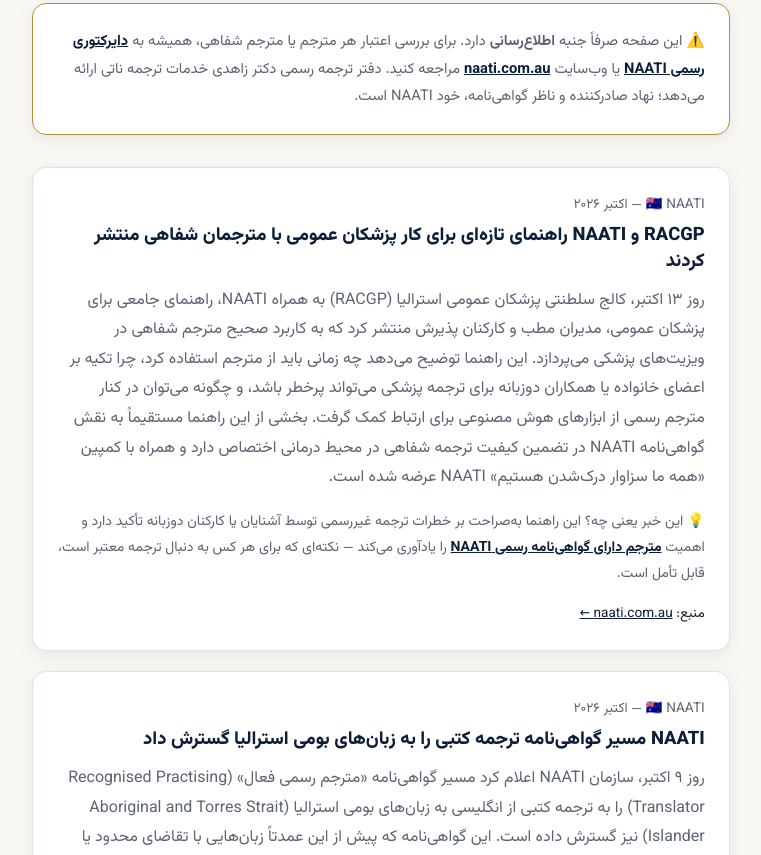
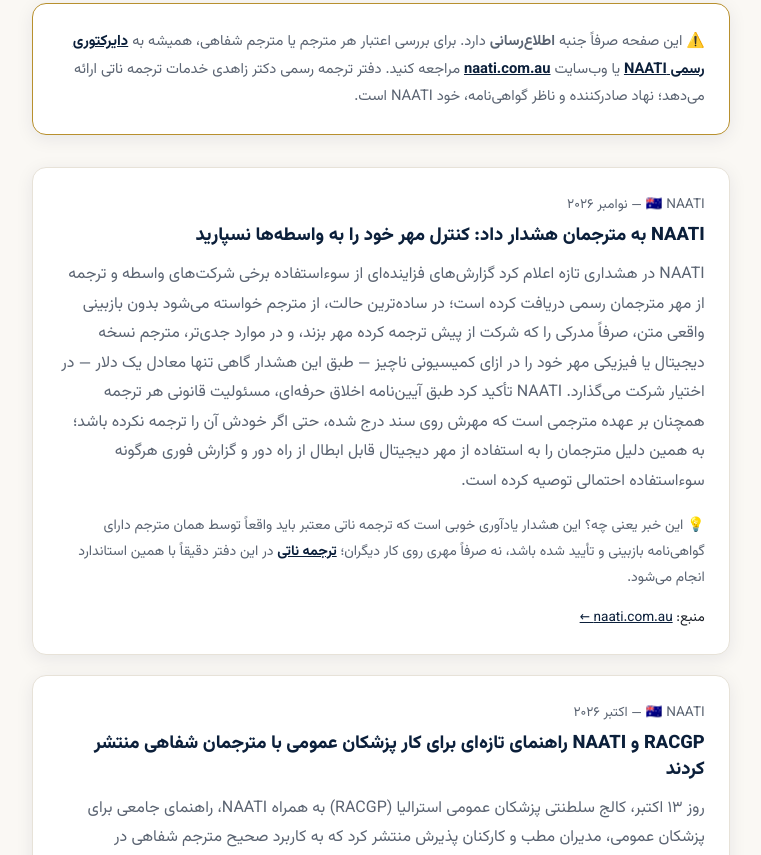
Before and after one commit to zahedisaber/zahedicto-site, a plain HTML site: page naati-news.html in a window 1280 px wide. Shown: the part 360-1215 px from the top of the page, without its empty margins (259-1020 px from the left). Drawn offline with Linux system fonts and the light colour scheme.

Commit message:
Add NAATI fraud-warning news item
NAATI published a warning (16 Nov 2026) about intermediaries pressuring
translators into "stamp-only" services — certifying translations they
didn't actually review, including handing over digital/physical stamp
control for a small commission. Relevant to anyone evaluating NAATI-
certified translation quality, so it clears the page's substantiveness
bar despite not being a formal policy change.

Skipped the other new item (a RAP program 20th-anniversary post) as
purely celebratory with no substantive content.

Co-Authored-By: Claude Sonnet 5 <noreply@anthropic.com>
Claude-Session: https://claude.ai/code/session_01NfTtMz5hCqEvLncF8FgdZ5

```diff
--- a/naati-news.html
+++ b/naati-news.html
@@ -94,6 +94,14 @@
       </div>
 
       <div id="news-list">
+
+        <article class="card" style="margin-bottom:20px;">
+          <p class="muted" style="font-size:.85rem;margin-bottom:6px;">🇦🇺 NAATI — نوامبر ۲۰۲۶</p>
+          <h3>NAATI به مترجمان هشدار داد: کنترل مهر خود را به واسطه‌ها نسپارید</h3>
+          <p class="muted">NAATI در هشداری تازه اعلام کرد گزارش‌های فزاینده‌ای از سوءاستفاده برخی شرکت‌های واسطه و ترجمه از مهر مترجمان رسمی دریافت کرده است؛ در ساده‌ترین حالت، از مترجم خواسته می‌شود بدون بازبینی واقعی متن، صرفاً مدرکی را که شرکت از پیش ترجمه کرده مهر بزند، و در موارد جدی‌تر، مترجم نسخه دیجیتال یا فیزیکی مهر خود را در ازای کمیسیونی ناچیز — طبق این هشدار گاهی تنها معادل یک دلار — در اختیار شرکت می‌گذارد. NAATI تأکید کرد طبق آیین‌نامه اخلاق حرفه‌ای، مسئولیت قانونی هر ترجمه همچنان بر عهده مترجمی است که مهرش روی سند درج شده، حتی اگر خودش آن را ترجمه نکرده باشد؛ به همین دلیل مترجمان را به استفاده از مهر دیجیتال قابل ابطال از راه دور و گزارش فوری هرگونه سوءاستفاده احتمالی توصیه کرده است.</p>
+          <p class="muted" style="font-size:.88rem;">💡 این خبر یعنی چه؟ این هشدار یادآوری خوبی است که ترجمه ناتی معتبر باید واقعاً توسط همان مترجم دارای گواهی‌نامه بازبینی و تأیید شده باشد، نه صرفاً مهری روی کار دیگران؛ <a href="naati-certified-translation-kerman.html" style="color:var(--navy);font-weight:700;">ترجمه ناتی</a> در این دفتر دقیقاً با همین استاندارد انجام می‌شود.</p>
+          <p style="font-size:.85rem;margin:0;">منبع: <a href="https://www.naati.com.au/news/protecting-your-reputation-and-identity-as-a-professional-translator/" target="_blank" rel="noopener" style="color:var(--navy);">naati.com.au ←</a></p>
+        </article>
 
         <article class="card" style="margin-bottom:20px;">
           <p class="muted" style="font-size:.85rem;margin-bottom:6px;">🇦🇺 NAATI — اکتبر ۲۰۲۶</p>
--- a/sitemap.xml
+++ b/sitemap.xml
@@ -98,7 +98,7 @@
   </url>
   <url>
     <loc>https://zahedicto.ir/naati-news.html</loc>
-    <lastmod>2026-10-18</lastmod>
+    <lastmod>2026-11-22</lastmod>
     <changefreq>weekly</changefreq>
     <priority>0.6</priority>
   </url>
```
